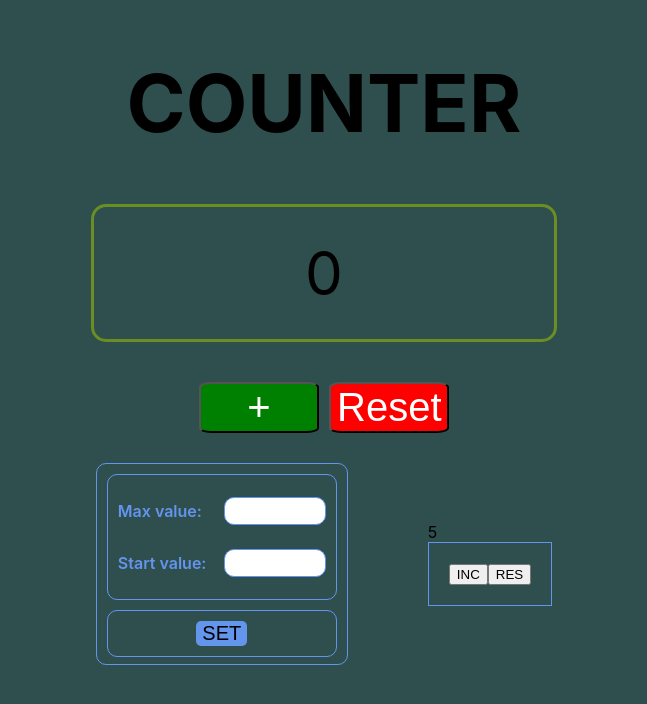
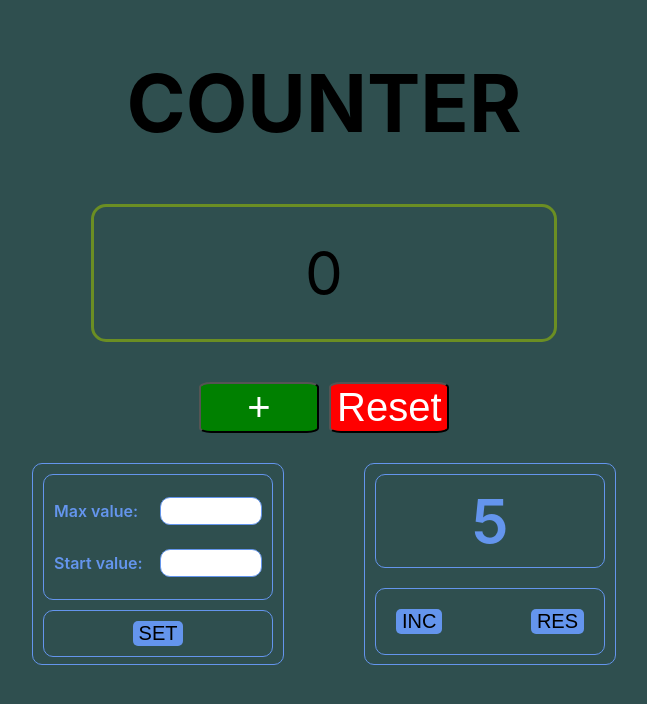
Before and after one commit to genamontana/my-app, a React (Create React App) app: page / in a window 1280 px wide. Shown: the top 704 px of the page, without its empty margins (316-963 px from the left). Built offline with nearby package versions, Linux system fonts and the light colour scheme.

Commit message:
Counter2 in process

```diff
--- a/src/Counter2/TheCounterItself/ButtonsCounter/ButtonsCounter.module.css
+++ b/src/Counter2/TheCounterItself/ButtonsCounter/ButtonsCounter.module.css
@@ -1,4 +1,15 @@
-.buttonsCounterBody{
+.buttonsCounterBody {
     border: 1px solid cornflowerblue;
+    border-radius: 10px;
     padding: 20px;
+    margin: 20px 10px 10px 10px;
+    display: flex;
+    justify-content: space-between;
 }
+
+.counterButton {
+    background: cornflowerblue;
+    border-radius: 5px;
+    border: none;
+    font-size: 20px;
+}
--- a/src/Counter2/TheCounterItself/ButtonsCounter/ButtonsCounter.tsx
+++ b/src/Counter2/TheCounterItself/ButtonsCounter/ButtonsCounter.tsx
@@ -4,8 +4,12 @@ import s from './ButtonsCounter.module.css'
 export const ButtonsCounter = () => {
     return (
         <div className={s.buttonsCounterBody}>
-            <button>INC</button>
-            <button>RES</button>
+            <button className={s.counterButton}>
+                INC
+            </button>
+            <button className={s.counterButton}>
+                RES
+            </button>
         </div>
     );
 };
--- /dev/null
+++ b/src/Counter2/TheCounterItself/DisplayCounter/DisplayCounter.module.css
@@ -0,0 +1,10 @@
+.displayCounter{
+    border: 1px solid cornflowerblue;
+    border-radius: 10px;
+    text-align: center;
+    margin: 10px;
+    padding: 10px;
+    font-size: 60px;
+    font-weight: 600;
+    color: cornflowerblue;
+}
--- a/src/Counter2/TheCounterItself/DisplayCounter/DisplayCounter.tsx
+++ b/src/Counter2/TheCounterItself/DisplayCounter/DisplayCounter.tsx
@@ -1,8 +1,9 @@
 import React from 'react';
+import s from './DisplayCounter.module.css'
 
 export const DisplayCounter = () => {
     return (
-        <div>
+        <div className={s.displayCounter}>
             5
         </div>
     );
--- /dev/null
+++ b/src/Counter2/TheCounterItself/TheCounterItself.module.css
@@ -0,0 +1,6 @@
+.theCounterContainer{
+    border: 1px solid cornflowerblue;
+    border-radius: 10px;
+    height: 200px;
+    width: 250px;
+}
--- a/src/Counter2/TheCounterItself/TheCounterItself.tsx
+++ b/src/Counter2/TheCounterItself/TheCounterItself.tsx
@@ -1,10 +1,11 @@
 import React from 'react';
 import {DisplayCounter} from './DisplayCounter/DisplayCounter';
 import {ButtonsCounter} from './ButtonsCounter/ButtonsCounter';
+import s from './TheCounterItself.module.css'
 
 export const TheCounterItself = () => {
     return (
-        <div>
+        <div className={s.theCounterContainer}>
             <DisplayCounter/>
             <ButtonsCounter/>
         </div>
```
Also changed, not shown: src/Counter2/SettingsCounter/SetButton/SetButton.tsx (+4 -3 lines).
